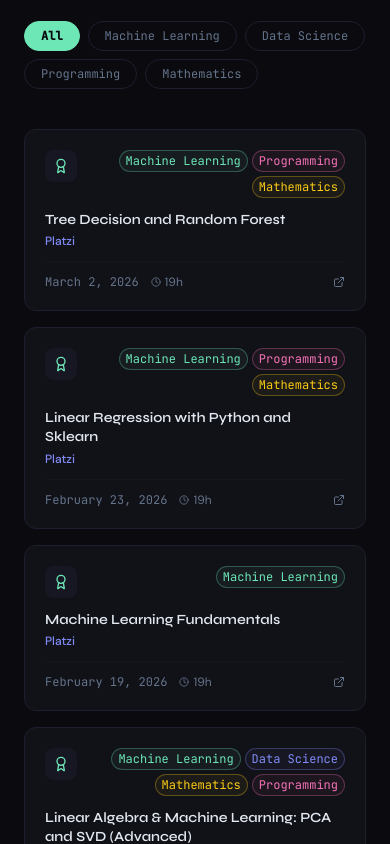
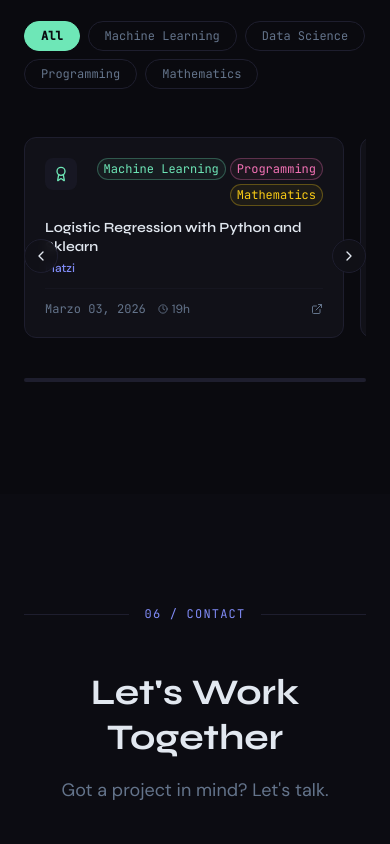
Before and after one commit to JohanLeon0914/portfolio-web-ia-developer, a Next.js app: page / in a window 390 px wide. Shown: the part 6400-7244 px from the top of the page. Built offline with nearby package versions, Linux system fonts and the light colour scheme.

Commit message:
Updating certificates section

```diff
--- a/components/sections/Certificates.tsx
+++ b/components/sections/Certificates.tsx
@@ -2,8 +2,8 @@
 
 import { useI18n } from "@/i18n";
 import { useScrollReveal } from "@/hooks/useScrollReveal";
-import { useState, useEffect } from "react";
-import { Award, Clock, ExternalLink } from "lucide-react";
+import { useState, useEffect, useRef } from "react";
+import { Award, Clock, ExternalLink, ChevronLeft, ChevronRight } from "lucide-react";
 import clsx from "clsx";
 
 interface Certificate {
@@ -27,6 +27,8 @@ export default function Certificates() {
   const { ref, visible } = useScrollReveal();
   const [certs, setCerts] = useState<Certificate[]>([]);
   const [filter, setFilter] = useState("All");
+  const [scrollPosition, setScrollPosition] = useState(0);
+  const carouselRef = useRef<HTMLDivElement>(null);
 
   useEffect(() => {
     fetch("/jsons/certificates.json")
@@ -45,6 +47,37 @@ export default function Certificates() {
     "Programming": "text-accent-3 border-accent-3/30 bg-accent-3/5",
     "Mathematics": "text-yellow-400 border-yellow-400/30 bg-yellow-400/5",
   };
+
+  const scrollCarousel = (direction: "left" | "right") => {
+    if (!carouselRef.current) return;
+
+    const scrollAmount = direction === "left" ? -300 : 300;
+    carouselRef.current.scrollBy({
+      left: scrollAmount,
+      behavior: "smooth"
+    });
+  };
+
+  useEffect(() => {
+    const slider = carouselRef.current;
+    if (!slider) return;
+
+    const handleScroll = () => {
+      const scrollLeft = slider.scrollLeft;
+      const scrollWidth = slider.scrollWidth;
+      const clientWidth = slider.clientWidth;
+      const maxScroll = scrollWidth - clientWidth;
+      const currentPosition = Math.round((scrollLeft / maxScroll) * 100);
+      setScrollPosition(currentPosition);
+    };
+
+    slider.addEventListener('scroll', handleScroll);
+    handleScroll();
+
+    return () => {
+      slider.removeEventListener('scroll', handleScroll);
+    };
+  }, [filtered]);
 
   return (
     <section id="certificates" className="py-28 px-6">
@@ -91,16 +124,69 @@ export default function Certificates() {
           })}
         </div>
 
-        {/* Grid */}
-        <div className="grid sm:grid-cols-2 lg:grid-cols-3 gap-4">
+        {/* Carousel */}
+        <div className="relative">
+          <div
+            ref={carouselRef}
+            className="flex gap-4 overflow-x-auto scrollbar-hide scroll-smooth pb-4 pt-2 cursor-grab active:cursor-grabbing"
+            style={{ scrollbarWidth: 'none' }}
+            onMouseDown={(e) => {
+              const slider = carouselRef.current;
+              if (!slider) return;
+
+              const startX = e.pageX - slider.offsetLeft;
+              const scrollLeft = slider.scrollLeft;
+
+              const handleMouseMove = (e: MouseEvent) => {
+                const x = e.pageX - slider.offsetLeft;
+                const walk = (x - startX) * 2;
+                slider.scrollLeft = scrollLeft - walk;
+              };
+
+              const handleMouseUp = () => {
+                document.removeEventListener('mousemove', handleMouseMove);
+                document.removeEventListener('mouseup', handleMouseUp);
+                slider.classList.remove('active:cursor-grabbing');
+                slider.classList.add('cursor-grab');
+              };
+
+              slider.classList.add('active:cursor-grabbing');
+              slider.classList.remove('cursor-grab');
+              document.addEventListener('mousemove', handleMouseMove);
+              document.addEventListener('mouseup', handleMouseUp);
+            }}
+          >
+            {/* Navigation buttons - positioned at card height */}
+            <div className="absolute left-0 top-0 bottom-0 flex flex-col justify-center z-10 pointer-events-none">
+              <button
+                onClick={() => scrollCarousel("left")}
+                className="p-2 rounded-full border border-border bg-surface/90 backdrop-blur-sm hover:border-accent hover:text-accent transition-all pointer-events-auto"
+                aria-label="Previous certificates"
+              >
+                <ChevronLeft size={16} />
+              </button>
+            </div>
+
+            <div className="absolute right-0 top-0 bottom-0 flex flex-col justify-center z-10 pointer-events-none">
+              <button
+                onClick={() => scrollCarousel("right")}
+                className="p-2 rounded-full border border-border bg-surface/90 backdrop-blur-sm hover:border-accent hover:text-accent transition-all pointer-events-auto"
+                aria-label="Next certificates"
+              >
+                <ChevronRight size={16} />
+              </button>
+            </div>
             {filtered.map((cert, i) => (
               <a
                 key={cert.id}
                 href={cert.file}
                 target="_blank"
                 rel="noopener noreferrer"
-              className="group p-5 rounded-xl border border-border bg-surface card-hover flex flex-col gap-3"
-              style={{ animationDelay: `${i * 0.05}s` }}
+                className="group p-5 rounded-xl border border-border bg-surface card-hover flex flex-col gap-3 flex-shrink-0 w-80"
+                style={{
+                  animationDelay: `${i * 0.05}s`,
+                  minWidth: '320px'
+                }}
               >
                 {/* Top row */}
                 <div className="flex items-start justify-between gap-2">
@@ -149,6 +235,19 @@ export default function Certificates() {
             ))}
           </div>
 
+          {/* Progress Bar */}
+          <div className="mt-6">
+            <div className="max-w-3xl mx-auto">
+              <div className="w-full h-1 bg-border rounded-full overflow-hidden">
+                <div
+                  className="h-full bg-accent transition-all duration-300 ease-out"
+                  style={{ width: `${scrollPosition}%` }}
+                />
+              </div>
+              </div>
+            </div>
+          </div>
+
       </div>
     </section>
   );
--- a/public/jsons/certificates.json
+++ b/public/jsons/certificates.json
@@ -24,6 +24,19 @@
     "categories": ["Machine Learning", "Programming", "Mathematics"],
     "file": "/certificates/diploma-regresion-lineal.pdf",
     "code": "2579e196-6cf2-4afc-90e5-4e1de8a04e0f"
+  },
+  {
+    "id": "regresion-logistica",
+    "title": "Regresión Logística Con Python y Sklearn",
+    "titleEn": "Logistic Regression with Python and Sklearn",
+    "platform": "Platzi",
+    "date": "2026-03-09",
+    "dateFormatted": "Marzo 03, 2026",
+    "dateFormattedEs": "03 de Marzo de 2026",
+    "hours": 19,
+    "categories": ["Machine Learning", "Programming", "Mathematics"],
+    "file": "/certificates/diploma-regresion-logistica.pdf",
+    "code": "2679e196-6cf2-4afc-90e5-4e1de8a04e0f"
   },
   {
     "id": "arboles-desicion-random-forest",
```
Also changed, not shown: 1 other file (tests, documents, lock files or other folders). Lines whose indentation alone changed are shown as unchanged.
